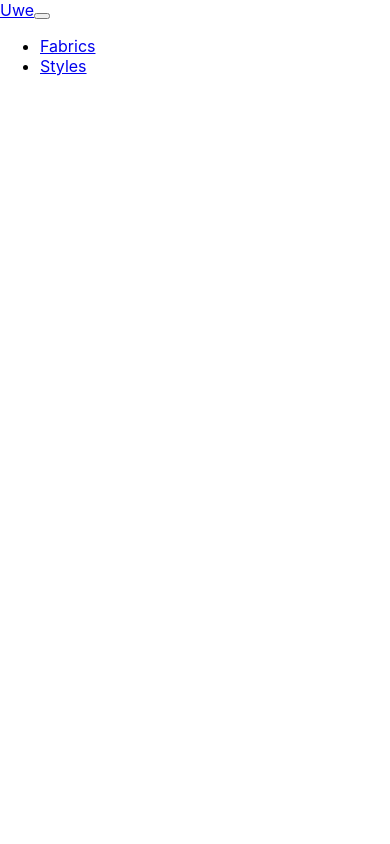
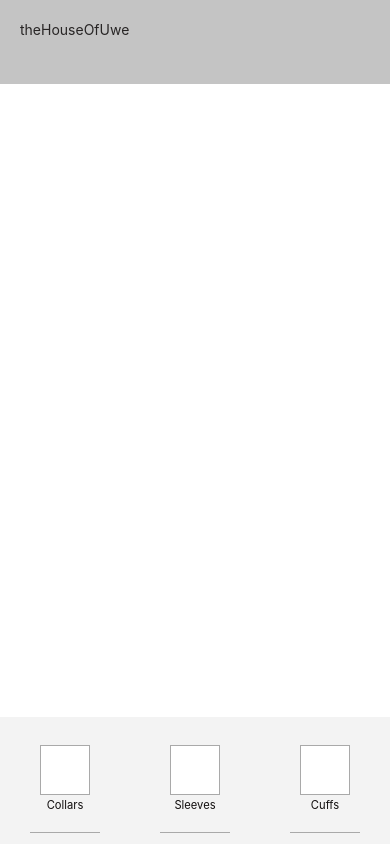
Before and after one commit to ugbechike/uweclient, a React (Create React App) app: page /style in a window 390 px wide. Built offline with nearby package versions, Linux system fonts and the light colour scheme.

Commit message:
;joshes compoent contains the ful page layout

```diff
--- a/public/index.html
+++ b/public/index.html
@@ -10,18 +10,9 @@
       homescreen on Android. See https://developers.google.com/web/fundamentals/web-app-manifest/
     -->
     <link rel="manifest" href="%PUBLIC_URL%/manifest.json">
-
-    <!--
-      Notice the use of %PUBLIC_URL% in the tags above.
-      It will be replaced with the URL of the `public` folder during the build.
-      Only files inside the `public` folder can be referenced from the HTML.
-
-      Unlike "/favicon.ico" or "favicon.ico", "%PUBLIC_URL%/favicon.ico" will
-      work correctly both with client-side routing and a non-root public URL.
-      Learn how to configure a non-root public URL by running `npm run build`.
-
-    -->
-
+    <link rel="stylesheet" href="https://use.fontawesome.com/releases/v5.3.1/css/all.css" integrity="sha384-mzrmE5qonljUremFsqc01SB46JvROS7bZs3IO2EmfFsd15uHvIt+Y8vEf7N7fWAU" crossorigin="anonymous">
+    <link rel="stylesheet" href="https://maxcdn.bootstrapcdn.com/bootstrap/3.3.7/css/bootstrap.min.css" integrity="sha384-BVYiiSIFeK1dGmJRAkycuHAHRg32OmUcww7on3RYdg4Va+PmSTsz/K68vbdEjh4u"
+    crossorigin="anonymous">
 
     <title>Uwe</title>
   </head>
--- /dev/null
+++ b/src/components/style/joshe.css
@@ -0,0 +1,141 @@
+/* .App {
+    height: 100%;
+    display: flex;
+    color: rgba(189, 189, 192, 1);
+} */
+
+header{
+    width: 100%;
+    height: 10vh;
+    background-color: #bebebe;
+    line-height: 6rem;
+    color: rgb(17, 14, 14);
+    opacity: 0.9;
+    padding: 0 20px;
+}
+
+section {
+    width: 30%;
+    height: 90vh;
+    overflow-x: hidden;
+    background-color: #f3f3f3;
+    color: rgb(17, 14, 14);
+    overflow-y: scroll
+}
+
+main {
+    width: -webkit-fill-available;
+    height: 90vh;
+    float: left;
+    overflow-y: scroll
+}
+
+.overlay {
+    height: 100vh;
+    background-color: black;
+    width: 70%;
+    float: right;
+    position: static;
+    visibility: hidden
+}
+
+.card > div {
+    background-color: white;
+    height: 70px;
+    width: 70px;
+    border: 1px solid darkgrey;
+}
+
+
+.card {
+    padding: 7px;
+    width: 100%;
+    display: flex;
+    border-bottom: 1px solid darkgrey;
+cursor: pointer;
+}
+
+
+.card:hover {
+    background-color: darkgrey;
+    color: white
+}
+
+.card > p {
+margin-left: 30px;
+line-height: 40px
+}
+
+.reveal {
+    background-color: darkgrey;
+    width: 23vw;
+    margin-left: -16.8vw;
+    height: 90vh;
+    position: absolute;
+}
+
+@media screen and (max-width: 500px) {
+    .card {
+        width: 70px;
+        margin: auto;
+        padding-top: 17px;
+        display: block;
+        /* overflow: hidden; */
+    }
+
+    .card > p {
+        /* visibility: hidden;
+        display: none */
+        text-align: center;
+        font-size: 0.8em;
+        margin: 0;
+        margin-top: -10px
+    }
+
+    .card > div {
+        margin: auto;
+        height: 50px;
+        width: 50px
+    }
+
+    section {
+        display: flex;
+        bottom: 0;
+        position: fixed;
+        width: 100%;
+        height: 15vh;
+    }
+    header {
+        position: fixed;
+    }
+.reveal {
+    background-color: darkgrey;
+    width: 100%;
+    /* margin-left: -16.8vw; */
+    height: 40vh;
+    margin-left: 0;
+    position: absolute;
+    bottom: 15vh;
+}
+}
+
+/*  Scrool bar styles */
+::-webkit-scrollbar {
+    width: 1px;
+  }
+
+  /* Track */
+  ::-webkit-scrollbar-track {
+    background: #555;
+    border-radius: 3px;
+  }
+
+  /* Handle */
+  ::-webkit-scrollbar-thumb {
+    background: #888;
+  }
+
+  /* Handle on hover */
+  ::-webkit-scrollbar-thumb:hover {
+    background: #555;
+  }
--- /dev/null
+++ b/src/components/style/joshe.js
@@ -0,0 +1,56 @@
+import React, { Component } from 'react'
+import './joshe.css';
+
+
+export default class Joshe extends Component {
+
+    state = {
+        reveal: false
+    }
+
+
+    handleDisplay = (e) => {
+        this.setState({
+            reveal: !this.state.reveal
+        })
+    }
+
+    render() {
+        const { reveal, isOpen } = this.state
+        return (
+            <div className='App'>
+                <header> theHouseOfUwe  </header>
+                <div style={{ display: 'flex' }}>
+                    <section>
+                        <div className='card' onClick={this.handleDisplay}>
+                            <div></div>
+                            <p> Collars </p>
+                        </div>
+                        <div className='card' onClick={this.handleDisplay}>
+                            <div></div>
+                            <p> Sleeves </p>
+                        </div>
+                        <div className='card' onClick={this.handleDisplay}>
+                            <div></div>
+                            <p> Cuffs </p>
+                        </div>
+
+                    </section>
+                    <main>
+
+                        {
+                            reveal &&
+                            <div className='reveal' >
+                            </div>
+                        }
+
+                    <div>
+
+                    </div>
+
+                    </main>
+                </div>
+            </div>
+        )
+    }
+}
--- a/src/components/style/styles.js
+++ b/src/components/style/styles.js
@@ -1,11 +1,13 @@
 import React, { Component } from 'react';
-import Header from '../header/header';
+// import Header from '../header/header';
+import Joshe from './joshe';
 
 export default class Styles extends Component {
   render() {
     return (
       <div>
-        <Header />
+        {/* <Header /> */}
+        <Joshe />
       </div>
     )
   }
```
Also changed, not shown: 1 other file (tests, documents, lock files or other folders).
